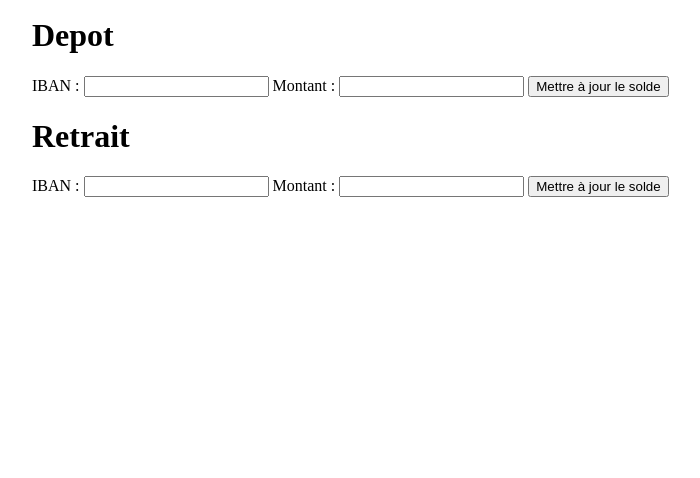
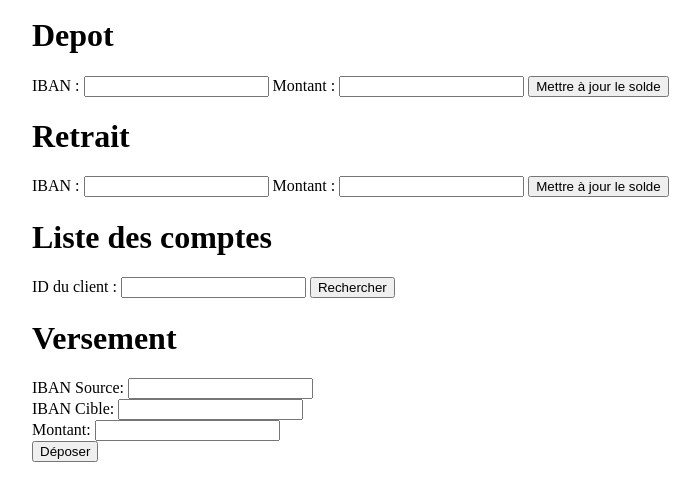
Before and after one commit to JuiceKo/SAE_multiservice, a Django app: page /bankapp/ in a window 1280 px wide. Shown: the part 375-853 px from the top of the page, without its empty margins (16-716 px from the left). Before the commit the page ends 572 px from the top, so only its background shows below. Run offline with Django 4.2, Linux system fonts and the light colour scheme; tables that the repository leaves empty hold one stand-in row (values such as "Sample post").

Commit message:
Add files via upload

```diff
--- /dev/null
+++ b/bank/bankapp/templates/bankapp/depot.html
@@ -0,0 +1 @@
+<p> test</p>
--- a/bank/bankapp/templates/bankapp/index.html
+++ b/bank/bankapp/templates/bankapp/index.html
@@ -65,6 +65,29 @@
           <button type="submit">Mettre à jour le solde</button>
         </form>
 
+            <h1>Liste des comptes</h1>
+            <form method="post">
+                {% csrf_token %}
+                <label for="client_id">ID du client :</label>
+                <input type="text" name="client_id" id="client_id">
+                <button type="submit">Rechercher</button>
+            </form>
+
+        <h1> Versement</h1>
+
+        <form method="post" action="{% url 'depot' %}">
+          {% csrf_token %}
+          <label for="iban_source">IBAN Source:</label>
+          <input type="text" id="iban_source" name="iban_source"><br>
+          <label for="iban_cible">IBAN Cible:</label>
+          <input type="text" id="iban_cible" name="iban_cible"><br>
+          <label for="montant">Montant:</label>
+          <input type="text" id="montant" name="montant"><br>
+          <input type="submit" value="Déposer">
+        </form>
+
+
+
     </ul>
 
 </body>
--- a/bank/bankapp/urls.py
+++ b/bank/bankapp/urls.py
@@ -1,5 +1,6 @@
 from django.urls import path
 from . import views
+from .views import *
 
 
 
@@ -11,4 +12,5 @@ urlpatterns = [
     path('execute-sql/', views.execute_sql, name='execute_sql'),
     path('depot/', views.depot, name='depot'),
     path('retrait/', views.retrait, name='retrait'),
+    path('comptes/', compte_list, name='compte_list'),
 ]
--- a/bank/bankapp/views.py
+++ b/bank/bankapp/views.py
@@ -7,6 +7,10 @@ from django.db import connection
 from . import models
 from .models import Client, Compte
 from django.template import loader
+import asyncio
+from nats.aio.client import Client
+import nats
+from nats.aio.errors import ErrConnectionClosed, ErrTimeout
 
 
 def index(request):
@@ -74,6 +78,26 @@ def execute_sql(request):
         # Gérer le cas où le formulaire n'a pas été soumis
     return render(request, 'template.html')
 
+
+#_________________________________________________________________________________________________________________________#
+
+async def publish_deposit_message():
+    nc = NATS()
+    await nc.connect(servers=["10.128.200.7:4222"])
+
+    message = "test"
+
+    await nc.publish("deposit", message.encode())
+
+    await nc.close()
+
+async def publish_verification_message(montant):
+    if montant > 10000:
+        await publish_deposit_message()
+
+
+
+
 def depot(request):
     if request.method == 'POST':
         iban = request.POST.get('iban')  # Récupérer l'IBAN à partir des données POST
@@ -112,8 +136,13 @@ def depot(request):
                 cnx.commit()
                 print(f"Le solde du compte {iban} a été mis à jour : {nouveau_solde} euros.")
 
+                if montant > 10000:
+                    asyncio.run(publish_verification_message(montant))
+
         # Exemple d'utilisation : ajout du montant donné au solde d'un compte avec un IBAN spécifique
         mettre_a_jour_solde(iban, montant)
+
+        asyncio.run(publish_verification_message(montant))
 
         # Fermeture du curseur et de la connexion à la base de données
         cursor.close()
@@ -123,10 +152,30 @@ def depot(request):
     else:
         return HttpResponse("Erreur : méthode non autorisée.")
 
+#_________________________________________________________________________________________________________________________#
 
+async def publish_verification_message(montant):
+    nc = await nats.connect("ws://10.128.200.7:4222")
 
+    async def error_cb(e):
+        print("Error:", e)
 
-#_________________________________________________________________________________________________________________________#
+    async def closed_cb():
+        print("Connection closed.")
+
+    try:
+        await nc.connect(servers=["ws://10.128.200.7:4222"], error_cb=error_cb, closed_cb=closed_cb)
+
+        montant = "10001"
+        #if montant > 10000:
+        await nc.publish("deposit", float(montant).encode())
+
+        await nc.flush()
+        await nc.close()
+
+    except (ErrConnectionClosed, ErrTimeout) as e:
+        print("Error:", e)
+
 
 
 def retrait(request):
@@ -167,6 +216,9 @@ def retrait(request):
                 cnx.commit()
                 print(f"Le solde du compte {iban} a été mis à jour : {nouveau_solde} euros.")
 
+                if montant > 10000:
+                    asyncio.run(publish_verification_message(montant))
+
         # Exemple d'utilisation : ajout du montant donné au solde d'un compte avec un IBAN spécifique
         mettre_a_jour_solde(iban, montant)
 
@@ -177,3 +229,37 @@ def retrait(request):
         return HttpResponse("Le solde a été mis à jour avec succès.")
     else:
         return HttpResponse("Erreur : méthode non autorisée.")
+
+#_________________________________________________________________________________________________________________________#
+
+def get_comptes_by_client_id(client_id):
+    cnx = mysql.connector.connect(
+        host="localhost",
+        user="root",
+        password="toto",
+        database="bank"
+    )
+    cursor = cnx.cursor()
+    query = "SELECT * FROM compte WHERE client_id = %s"
+    cursor.execute(query, (client_id,))
+    comptes = cursor.fetchall()
+    cursor.close()
+    cnx.close()
+    return comptes
+
+# Vue pour la page avec le formulaire et les résultats des comptes
+def compte_list(request):
+    comptes = []
+    message = ""
+
+    if request.method == 'POST':
+        client_id = request.POST.get('client_id')
+        comptes = get_comptes_by_client_id(client_id)
+        if not comptes:
+            message = f"Aucun compte trouvé pour l'ID du client {client_id}."
+
+    context = {'comptes': comptes, 'message': message}
+    return render(request, 'bankapp/compte_list.html', context)
+
+
+#_________________________________________________________________________________________________________________________#
```
Also changed, not shown: bank/bankapp/templates/bankapp/compte_list.html (added, +28 -0 lines), bank/bankapp/templates/bankapp/resultat.html (added, +10 -0 lines).
